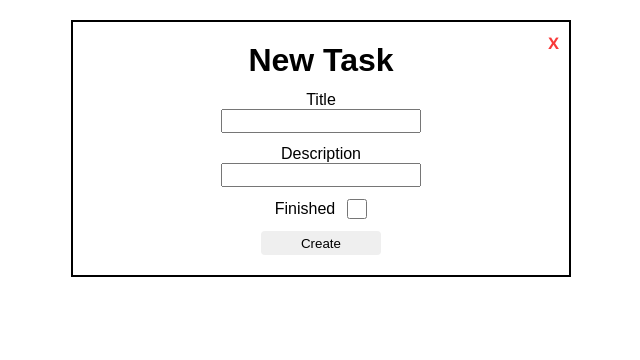
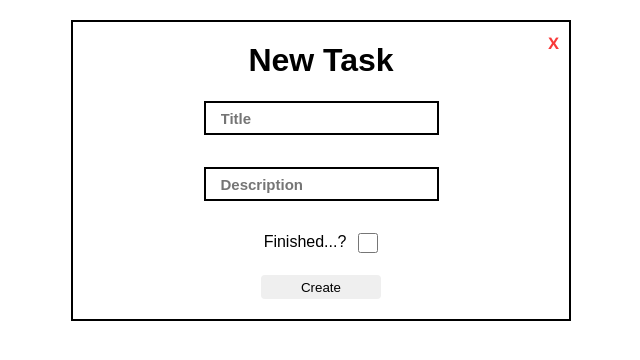
Before and after one commit to CaioBritoDev/tasks-management, a React (Vite) app: page /tasks-management/create in a window 1280 px wide. Shown: the top 360 px of the page, without its empty margins (319-959 px from the left). Built offline with nearby package versions, Linux system fonts and the light colour scheme.

Commit message:
style: task form

```diff
--- a/src/components/NewTaskForm.css
+++ b/src/components/NewTaskForm.css
@@ -13,7 +13,16 @@ form.new-task {
 form.new-task > div {
   display: flex;
   flex-direction: column;
-  align-items: center;
+  align-items: start;
+  margin: 10px;
+}
+
+form.new-task > div > input[type="text"] {
+  font-size: 15px;
+  width: 100%;
+  font-weight: bolder;
+  border: 2px solid black;
+  padding: 15px;
 }
 
 form.new-task > div > input {
--- a/src/components/NewTaskForm.jsx
+++ b/src/components/NewTaskForm.jsx
@@ -57,9 +57,9 @@ export function NewTaskForm() {
         X
       </Link>
       <div>
-        <label htmlFor="title">Title</label>
         <input
           type="text"
+          placeholder="Title"
           id="title"
           value={newTask.title}
           onChange={(e) => {
@@ -69,10 +69,10 @@ export function NewTaskForm() {
         />
       </div>
       <div>
-        <label htmlFor="description">Description</label>
         <input
           type="text"
           id="description"
+          placeholder="Description"
           value={newTask.description}
           onChange={(e) => {
             setSubmitting(false);
@@ -81,7 +81,7 @@ export function NewTaskForm() {
         />
       </div>
       <div className="finished-input-section">
-        <label htmlFor="finished">Finished</label>
+        <label htmlFor="finished">Finished...?</label>
         <input
           type="checkbox"
           id="finished"
```
